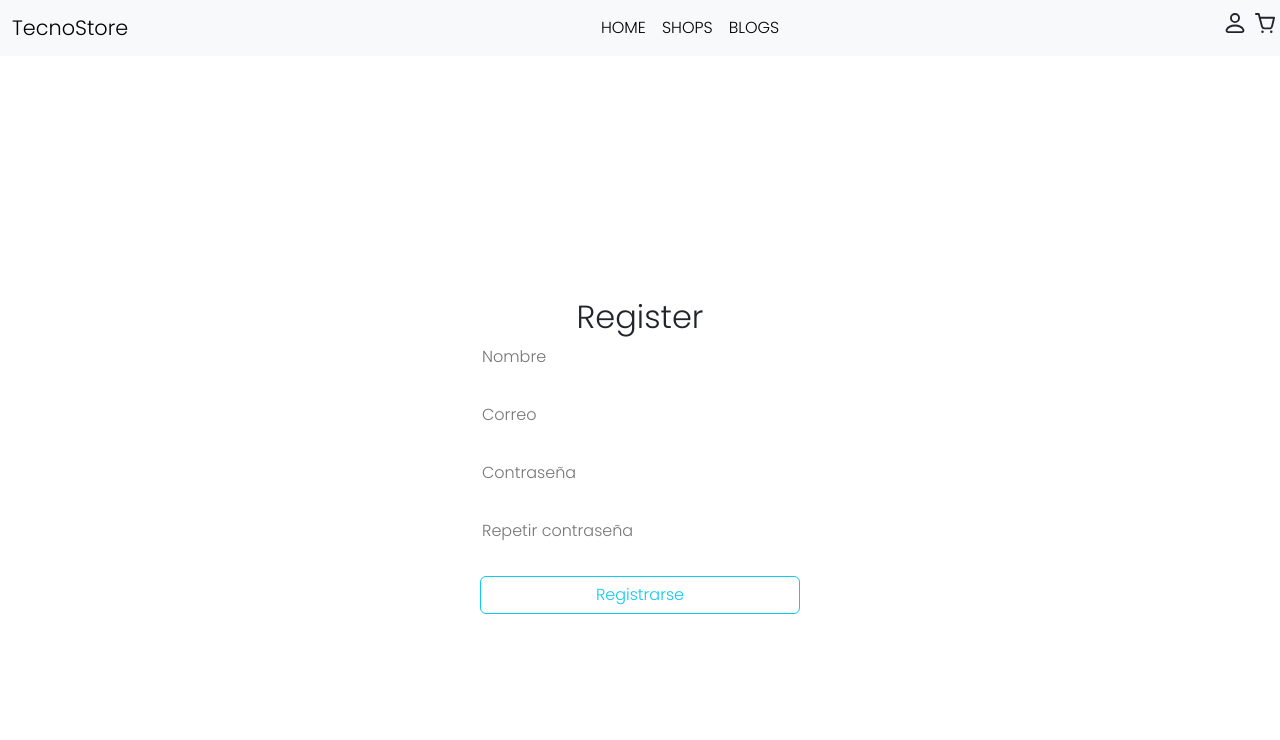
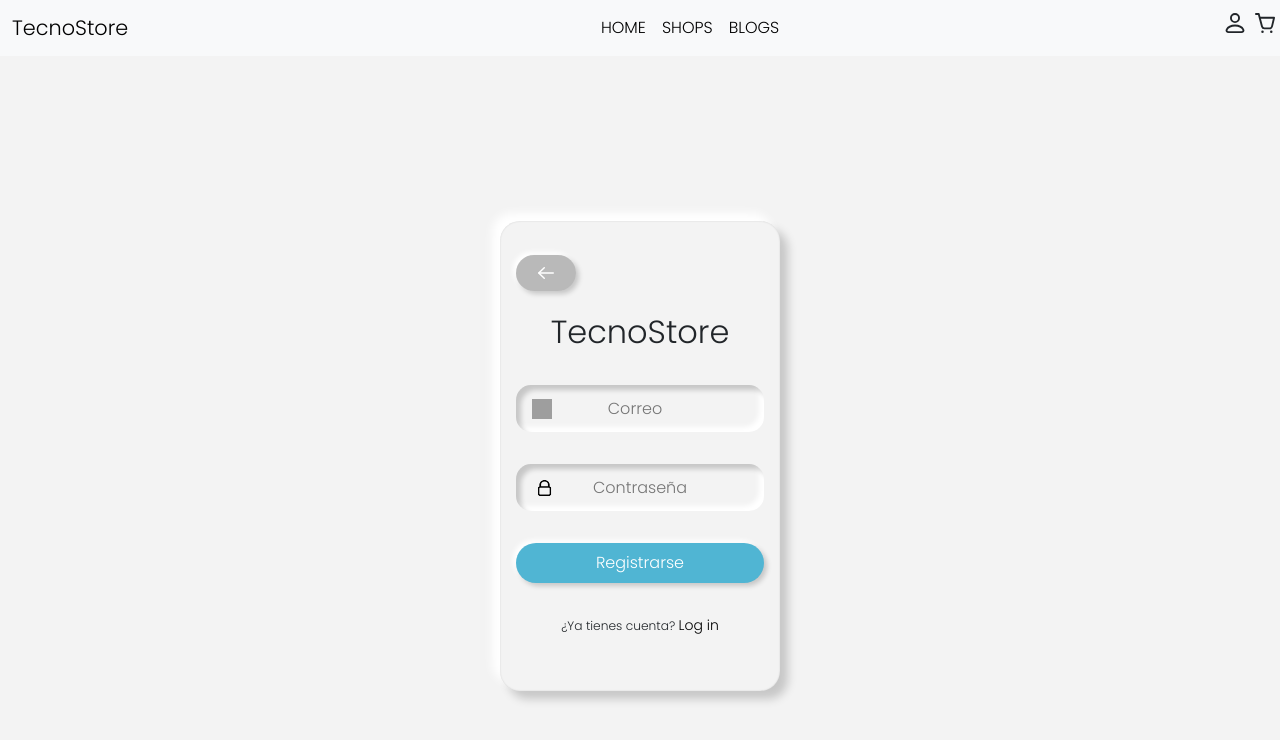
Before and after one commit to No-Country/c6-22, a React (Create React App) app in the folder front/: page /register in a window 1280 px wide. Shown: the top 740 px of the page. Built offline with nearby package versions, Linux system fonts and the light colour scheme.

Commit message:
minor changes

```diff
--- a/front/src/components/register/Register.js
+++ /dev/null
@@ -1,23 +0,0 @@
-import React from "react";
-
-import styles from "./styles.module.css";
-const { form, container } = styles;
-
-export const Register = () => {
-  return (
-    <div className={container}>
-      <h2>Register</h2>
-
-      <form className={form}>
-        <input type="text" placeholder="Nombre" />
-        <input type="email" placeholder="Correo" />
-        <input type="password" placeholder="Contraseña" />
-        <input type="password2" placeholder="Repetir contraseña" />
-
-        <button type="submit" className="btn btn-outline-info">
-          Registrarse
-        </button>
-      </form>
-    </div>
-  );
-};
--- a/front/src/components/register/styles.module.css
+++ /dev/null
@@ -1,25 +0,0 @@
-.container {
-  display: flex;
-  flex-direction: column;
-  align-items: center;
-  justify-content: center;
-  min-height: 100vh;
-}
-
-.form {
-  display: flex;
-  flex-direction: column;
-}
-
-.form input {
-  border: none;
-  border-bottom: 2px solid var(--dark-Input);
-  margin-bottom: 2rem;
-
-  transition: border 0.3s;
-}
-
-.form input:focus {
-  outline: none;
-  border-color: var(--dark-Input-focus);
-}
--- a/front/src/router/AppRouter.js
+++ b/front/src/router/AppRouter.js
@@ -1,13 +1,13 @@
 import { useEffect } from "react";
 import { useDispatch, useSelector } from "react-redux";
-import { BrowserRouter, Routes, Route } from "react-router-dom";
+import { BrowserRouter, Routes, Route, Navigate } from "react-router-dom";
 import { Cart } from "../components/cart/Cart";
 import Home from "../components/home/Home";
 import { Login } from "../components/login/Login";
 import Navbar from "../components/navbar/Navbar";
 import { ProductView } from "../components/product/ProductView";
 import { ProductsView } from "../components/products/ProductsView";
-import { Register } from "../components/register/Register";
+import RegisterUser from "../components/register/RegisterUser";
 import { loginAction } from "../features/authSlice";
 import { ProtectedRoute } from "./ProtectedRoute";
 
@@ -43,7 +43,7 @@
           }
         />
 
-        <Route path="/register" element={<Register />} />
+        <Route path="/register"  element={isLogged ? <Navigate to={"/"} replace={true} /> : <RegisterUser />} />
 
         <Route
           path="/cart"
```
